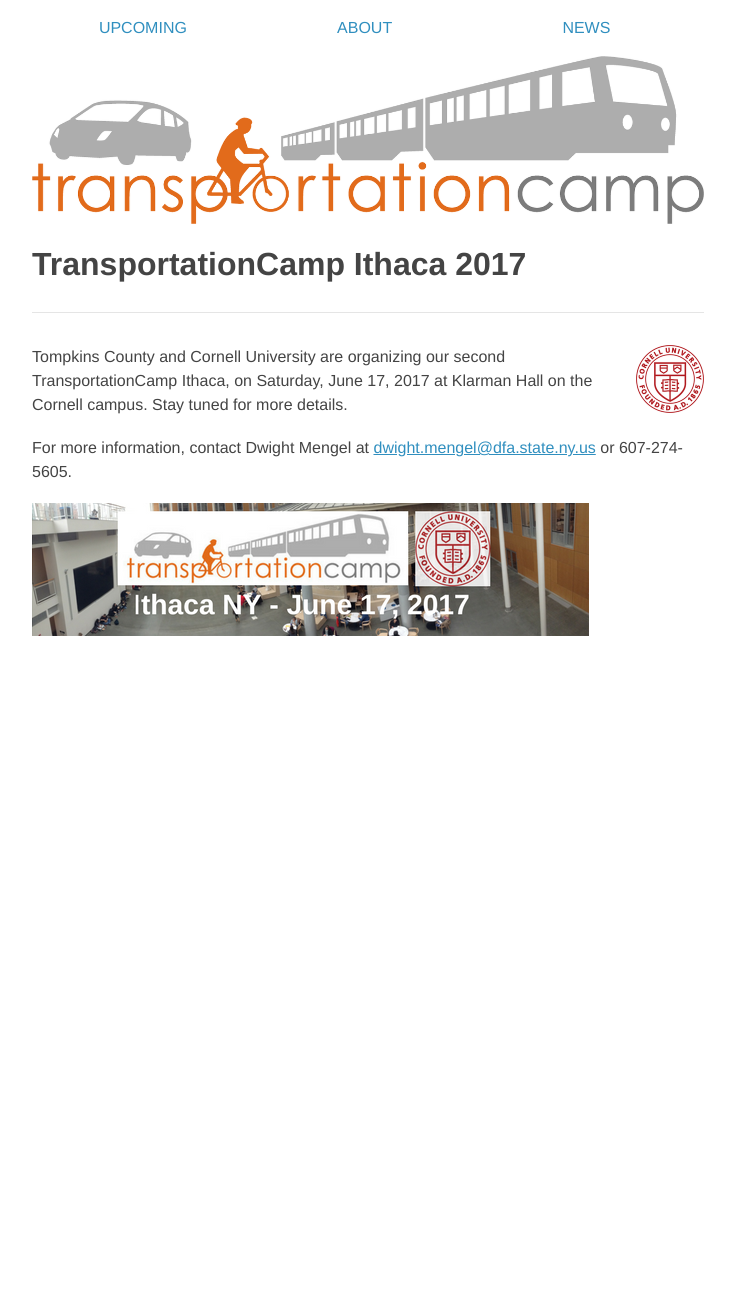
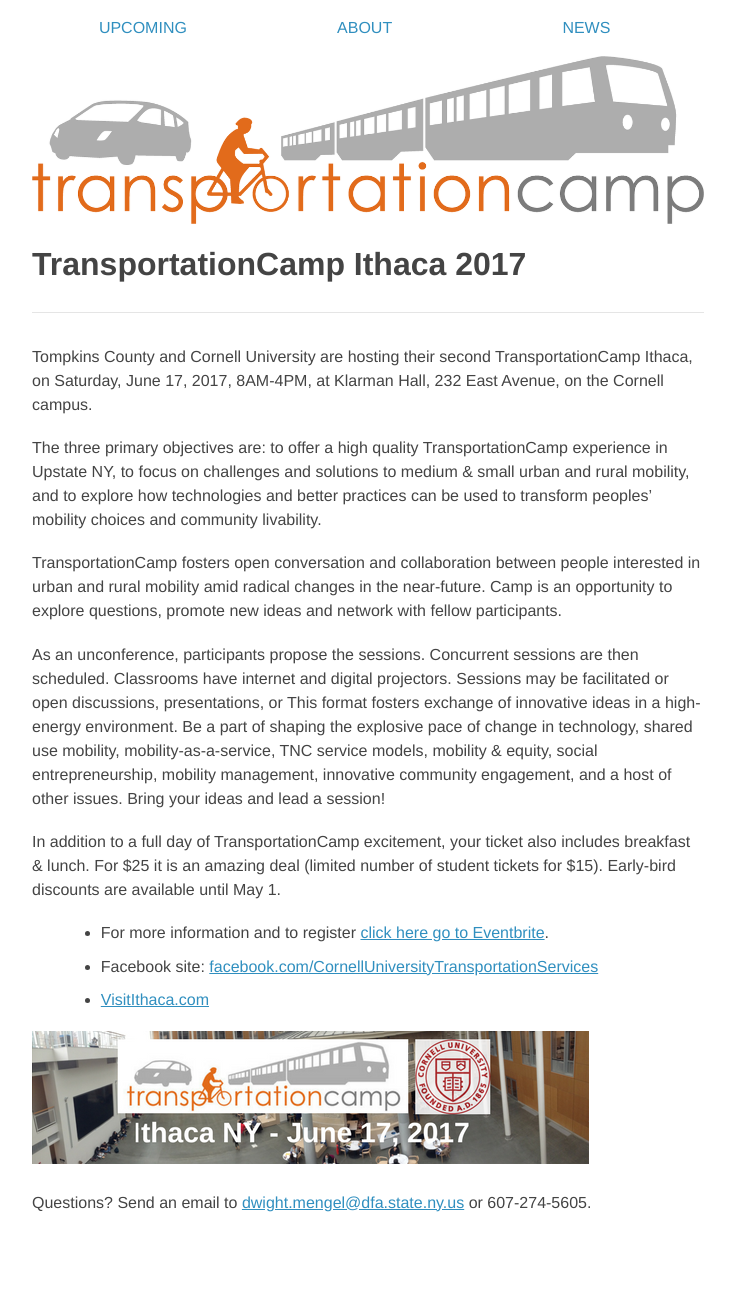
Before and after one commit to transpocamp/transportationcamp.org, a Jekyll site: the page built from events/ithaca-2017/index.markdown, in a window 1280 px wide. Shown: the whole page, without its empty margins (272-1007 px from the left). Built offline with Jekyll 4.4.1, drawn with Linux system fonts in a browser that asks for light colours; nearby versions of some CDN libraries; before the commit the page ends 900 px from its top, so only the background shows below that.

Commit message:
update Ithaca

```diff
--- a/events/ithaca-2017/index.markdown
+++ b/events/ithaca-2017/index.markdown
@@ -7,8 +7,20 @@
 title: TransportationCamp Ithaca 2017
 published: true
 ---
-<img src="cornell.png" style="float:right;width:68px;height:68px;">Tompkins County and Cornell University are organizing our second TransportationCamp Ithaca, on Saturday, June 17, 2017 at Klarman Hall on the Cornell campus.  Stay tuned for more details.
+Tompkins County and Cornell University are hosting their second TransportationCamp Ithaca, on Saturday, June 17, 2017, 8AM-4PM, at Klarman Hall, 232 East Avenue, on the Cornell campus.
 
-For more information, contact Dwight Mengel at [dwight.mengel@dfa.state.ny.us](mailto:dwight.mengel@dfa.state.ny.us) or 607-274-5605.
+The three primary objectives are: to offer a high quality TransportationCamp experience in Upstate NY, to focus on challenges and solutions to medium & small urban and rural mobility, and to explore how technologies and better practices can be used to transform peoples’ mobility choices and community livability.
+
+TransportationCamp fosters open conversation and collaboration between people interested in urban and rural mobility amid radical changes in the near-future. Camp is an opportunity to explore questions, promote new ideas and network with fellow participants.
+
+As an unconference, participants propose the sessions. Concurrent sessions are then scheduled.  Classrooms have internet and digital projectors. Sessions may be facilitated or open discussions, presentations, or This format fosters exchange of innovative ideas in a high-energy environment.  Be a part of shaping the explosive pace of change in technology, shared use mobility, mobility-as-a-service, TNC service models, mobility & equity, social entrepreneurship, mobility management, innovative community engagement, and a host of other issues. Bring your ideas and lead a session!
+
+In addition to a full day of TransportationCamp excitement, your ticket also includes breakfast & lunch. For $25 it is an amazing deal (limited number of student tickets for $15). Early-bird discounts are available until May 1.
+
+* For more information and to register [click here go to Eventbrite](https://www.eventbrite.com/e/transportationcamp-ithaca-2017-cornell-university-tickets-31683016756).
+* Facebook site: [facebook.com/CornellUniversityTransportationServices](https://www.facebook.com/CornellUniversityTransportationServices)
+* [VisitIthaca.com](http://www.visitithaca.com/)
 
 <img src="logo.png" style="textAlign:center;width:557px;height:133px;">
+
+Questions? Send an email to [dwight.mengel@dfa.state.ny.us](mailto:dwight.mengel@dfa.state.ny.us) or 607-274-5605.
```
